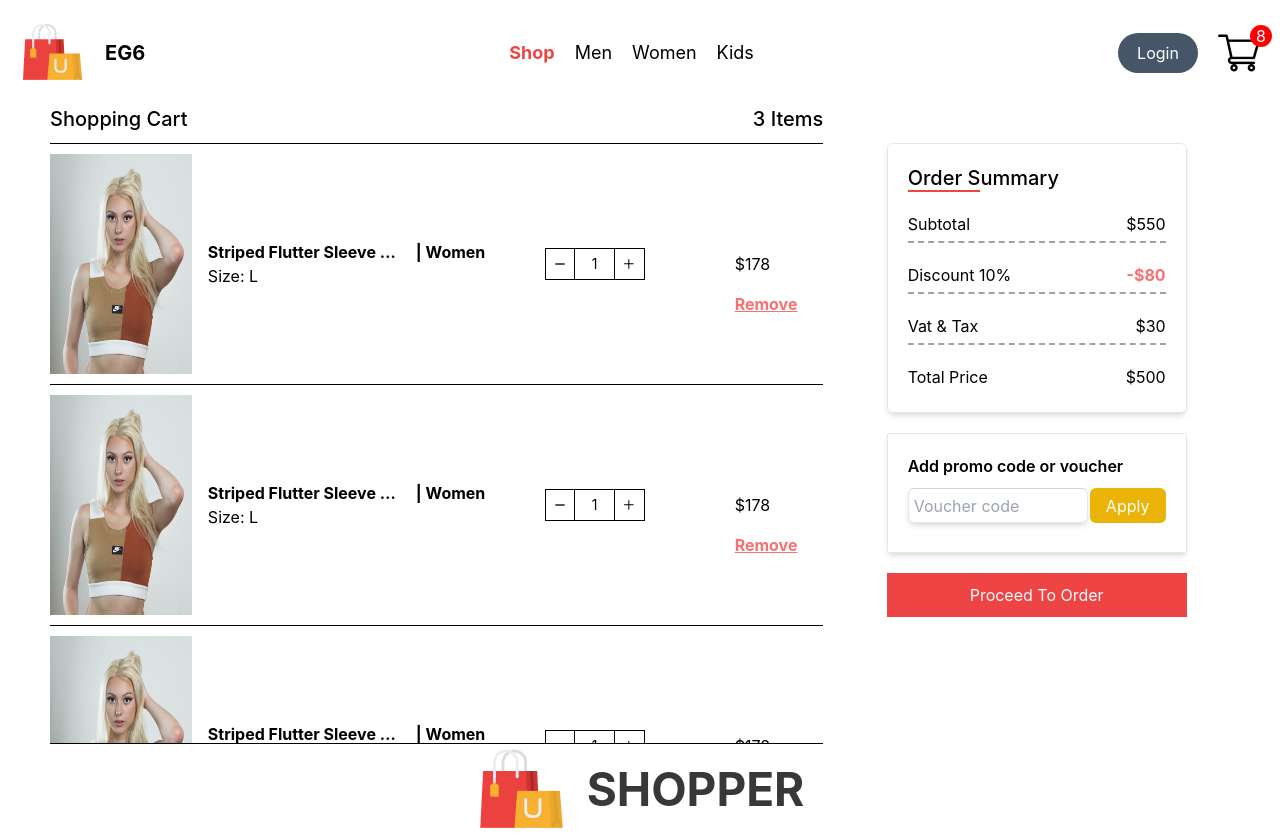
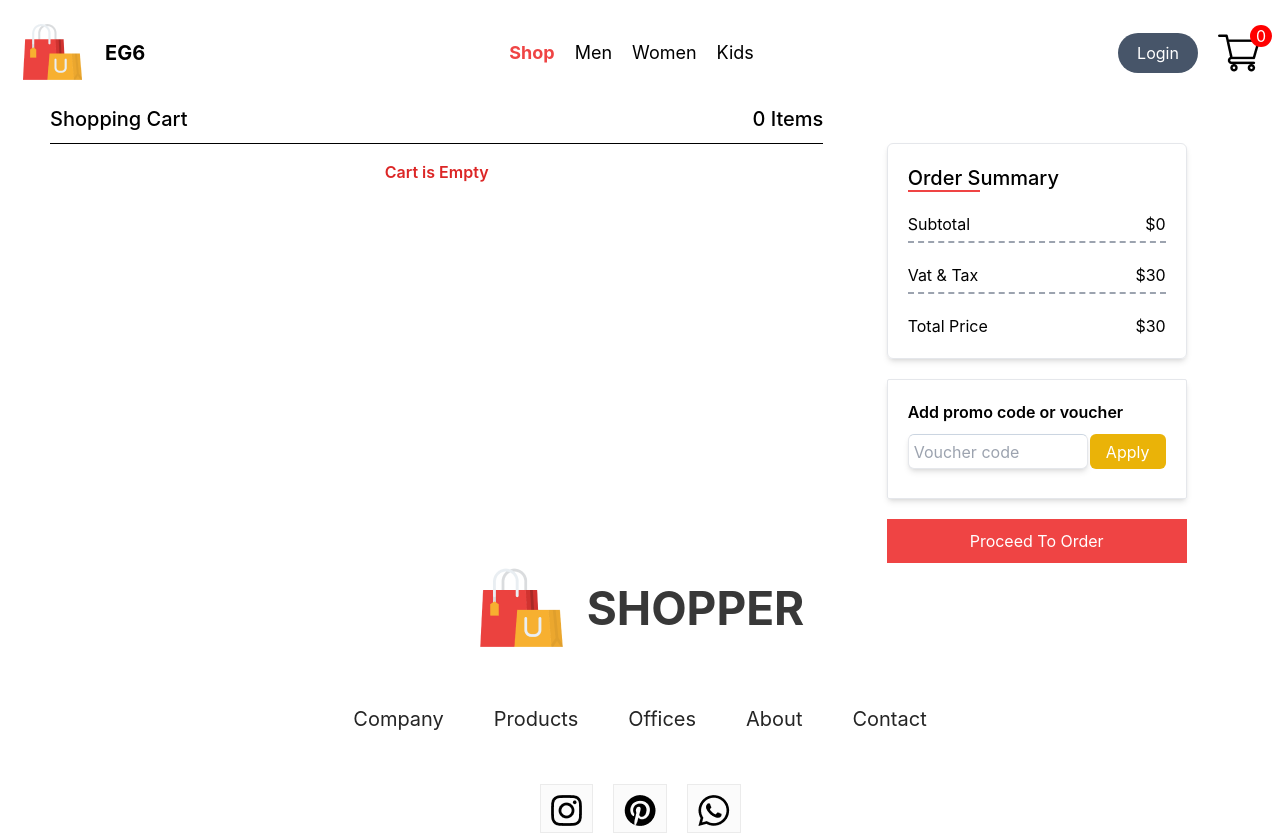
Before and after one commit to WeeHaw1812/Ecommerce-App-Group6, a React (Create React App) app in the folder frontend/: page /cart in a window 1280 px wide. Shown: the top 835 px of the page. Built offline with nearby package versions, Linux system fonts and the light colour scheme.

Commit message:
handle Cart

```diff
--- a/frontend/package.json
+++ b/frontend/package.json
@@ -11,6 +11,7 @@
     "react-icons": "^5.2.1",
     "react-router-dom": "^6.23.0",
     "react-scripts": "5.0.1",
+    "react-toastify": "^10.0.5",
     "web-vitals": "^2.1.4"
   },
   "scripts": {
--- a/frontend/src/Components/CartItems/CartItems.jsx
+++ b/frontend/src/Components/CartItems/CartItems.jsx
@@ -1,148 +1,169 @@
-import React, { useContext } from "react";
+import React, { useContext, useState } from "react";
 import "./CartItem.css";
 import { ShopContext } from "../../Context/ShopContext";
-import shirt from "../../Assets/product_3.png";
 import { RiSubtractFill } from "react-icons/ri";
 import { GoPlus } from "react-icons/go";
+import VoucherCode from "../VoucherCode/voucherCode";
+import { toast } from "react-toastify";
 
 const CartItems = () => {
-  const { all_product, cartItems, incProductCart, decProductCart, removeFromCart } =
-    useContext(ShopContext);
+  const {
+    all_product,
+    cartItems,
+    incProductCart,
+    decProductCart,
+    removeFromCart,
+    getTotalPrice,
+    getTotalItemsInCart,
+  } = useContext(ShopContext);
+  const [voucher, setVoucher] = useState("");
+  const [applyCode, setApplyCode] = useState("");
+  const handleApplyVoucher = () => {
+    if (voucher === "discount10" || voucher === "discount20" || voucher === "discount50") {
+      setApplyCode(voucher);
+      toast.success("Apply Voucher success");
+    } else {
+      setApplyCode("");
+      return toast.warning("Invalid or used code.");
+    }
+  };
+  const renderDiscount = () => {
+    if (applyCode === "discount10") {
+      return (
+        <div>
+          <VoucherCode code={10} />
+        </div>
+      );
+    } else if (applyCode === "discount20") {
+      return <VoucherCode code={20} />;
+    } else if (applyCode === "discount50") {
+      return <VoucherCode code={50} />;
+    } else {
+      return null;
+    }
+  };
+  const calculateFinalPrice = () => {
+    const totalPrice = getTotalPrice();
+    let discount = 0;
+
+    if (applyCode === "discount10") {
+      discount = 0.1;
+    } else if (applyCode === "discount20") {
+      discount = 0.2;
+    } else if (applyCode === "discount50") {
+      discount = 0.5;
+    }
+
+    const finalPrice = totalPrice - (totalPrice * discount) + 30;
+    return finalPrice;
+  };
+
+  const totalItems = getTotalItemsInCart();
+
   return (
     <div className="px-[50px] flex gap-[20px]">
       <div className="products w-2/3 ">
         <div className="w-full flex justify-between pb-[10px] border-b-black border-b-[1px] text-xl font-medium">
           <p>Shopping Cart</p>
-          <p>3 Items</p>
+          <p>{totalItems} Items</p>
         </div>
         {/**================Product Item ===============*/}
-        <div className="scroll-cart max-h-[600px] overflow-y-auto border-b-black border-b-[1px]">
-          <div className="w-full grid grid-cols-5 gap-4 items-center py-[10px] border-b-black border-b-[1px] last:border-none">
-            <img className="col-span-1 h-[220px]" src={shirt} alt="" />
+        {totalItems === 0 ? (
+          <p className="text-center py-4 text-red-600 font-semibold">Cart is Empty</p>
+        ) : (
+          <div className="scroll-cart max-h-[480px] overflow-y-auto border-b-black border-b-[1px]">
+            {all_product.map((e) => {
+              if (cartItems[e.id] > 0) {
+                return (
+                  <div
+                    key={e.id}
+                    className="w-full grid grid-cols-5 gap-4 items-center py-[10px] border-b-black border-b-[1px] last:border-none"
+                  >
+                    <img className="col-span-1 h-[220px]" src={e.image} alt="" />
                     <div className="flex flex-col col-span-2">
                       <div className="flex gap-2 items-center font-bold">
-                <p className="w-[200px] truncate">
-                  Striped Flutter Sleeve Overlap Collar Peplum Hem Blouse
-                </p>
+                        <p className="w-[200px] truncate">{e.name}</p>
                         <p>| Women</p>
                       </div>
                       <p>Size: L</p>
                     </div>
                     <div className="col-span-1 flex items-center justify-center">
                       <div className="control-quantity flex w-[100px] border-[1px] border-black">
-                <div className="flex items-center justify-center border-r-[1px] border-black w-[30px] h-[30px] cursor-pointer">
+                        <div
+                          onClick={() => {
+                            decProductCart(e.id);
+                          }}
+                          className="flex items-center justify-center border-r-[1px] border-black w-[30px] h-[30px] cursor-pointer"
+                        >
                           <RiSubtractFill />
                         </div>
-                <div className="w-[40px] h-[30px] text-sm flex justify-center items-center">1</div>
-                <div className="flex items-center justify-center border-l-[1px] border-black w-[30px] h-[30px] cursor-pointer">
+                        <div className="w-[40px] h-[30px] text-sm flex justify-center items-center">
+                          {cartItems[e.id]}
+                        </div>
+                        <div
+                          onClick={() => {
+                            incProductCart(e.id);
+                          }}
+                          className="flex items-center justify-center border-l-[1px] border-black w-[30px] h-[30px] cursor-pointer"
+                        >
                           <GoPlus />
                         </div>
                       </div>
                     </div>
                     <div className="col-span-1 flex items-center justify-center">
                       <p className="relative">
-                $178
-                <span className="absolute top-[40px] left-0 underline decoration-red-400 text-red-400 font-bold hover:decoration-red-500 hover:text-red-500 cursor-pointer">
+                        ${e.new_price * cartItems[e.id]}
+                        <span
+                          onClick={() => {
+                            removeFromCart(e.id);
+                          }}
+                          className="absolute top-[40px] left-0 underline decoration-red-400 text-red-400 font-bold hover:decoration-red-500 hover:text-red-500 cursor-pointer"
+                        >
                           Remove
                         </span>
                       </p>
                     </div>
                   </div>
-          <div className="w-full grid grid-cols-5 gap-4 items-center py-[10px] border-b-black border-b-[1px] last:border-none">
-            <img className="col-span-1 h-[220px]" src={shirt} alt="" />
-            <div className="flex flex-col col-span-2">
-              <div className="flex gap-2 items-center font-bold">
-                <p className="w-[200px] truncate">
-                  Striped Flutter Sleeve Overlap Collar Peplum Hem Blouse
-                </p>
-                <p>| Women</p>
+                );
+              }
+            })}
           </div>
-              <p>Size: L</p>
-            </div>
-            <div className="col-span-1 flex items-center justify-center">
-              <div className="control-quantity flex w-[100px] border-[1px] border-black">
-                <div className="flex items-center justify-center border-r-[1px] border-black w-[30px] h-[30px] cursor-pointer">
-                  <RiSubtractFill />
-                </div>
-                <div className="w-[40px] h-[30px] text-sm flex justify-center items-center">1</div>
-                <div className="flex items-center justify-center border-l-[1px] border-black w-[30px] h-[30px] cursor-pointer">
-                  <GoPlus />
-                </div>
-              </div>
-            </div>
-            <div className="col-span-1 flex items-center justify-center">
-              <p className="relative">
-                $178
-                <span className="absolute top-[40px] left-0 underline decoration-red-400 text-red-400 font-bold hover:decoration-red-500 hover:text-red-500 cursor-pointer">
-                  Remove
-                </span>
-              </p>
-            </div>
-          </div>
-          <div className="w-full grid grid-cols-5 gap-4 items-center py-[10px] border-b-black border-b-[1px] last:border-none">
-            <img className="col-span-1 h-[220px]" src={shirt} alt="" />
-            <div className="flex flex-col col-span-2">
-              <div className="flex gap-2 items-center font-bold">
-                <p className="w-[200px] truncate">
-                  Striped Flutter Sleeve Overlap Collar Peplum Hem Blouse
-                </p>
-                <p>| Women</p>
-              </div>
-              <p>Size: L</p>
-            </div>
-            <div className="col-span-1 flex items-center justify-center">
-              <div className="control-quantity flex w-[100px] border-[1px] border-black">
-                <div className="flex items-center justify-center border-r-[1px] border-black w-[30px] h-[30px] cursor-pointer">
-                  <RiSubtractFill />
-                </div>
-                <div className="w-[40px] h-[30px] text-sm flex justify-center items-center">1</div>
-                <div className="flex items-center justify-center border-l-[1px] border-black w-[30px] h-[30px] cursor-pointer">
-                  <GoPlus />
-                </div>
-              </div>
-            </div>
-            <div className="col-span-1 flex items-center justify-center">
-              <p className="relative">
-                $178
-                <span className="absolute top-[40px] left-0 underline decoration-red-400 text-red-400 font-bold hover:decoration-red-500 hover:text-red-500 cursor-pointer">
-                  Remove
-                </span>
-              </p>
-            </div>
-          </div>
-        </div>
+        )}
       </div>
       <div className="order w-1/3 flex flex-col items-center gap-[20px] pt-[38px]">
-        <div className="w-[300px] h-[270px] p-[20px] shadow-md border-[1px] rounded-md">
+        <div className="w-[300px] h-max p-[20px] shadow-md border-[1px] rounded-md">
           <p className="font-medium text-xl mb-[20px]">
             <span className="border-b-red-500 border-b-[2px]">Order S</span>ummary
           </p>
           <div className="flex flex-col gap-[20px]">
             <div className="border-dashed border-b-[2px] border-gray-400 pb-[5px] flex justify-between">
-              <p>Subtotal</p> <p>$550</p>
+              <p>Subtotal</p> <p>${getTotalPrice()}</p>
             </div>
-            <div className="border-dashed border-b-[2px] border-gray-400 pb-[5px] flex justify-between">
-              <p> Discount 10%</p> <p className="text-red-400 font-bold">-$80</p>
-            </div>
+            {/**Render voucherCode */}
+            {renderDiscount()}
             <div className="border-dashed border-b-[2px] border-gray-400 pb-[5px] flex justify-between">
               <p>Vat & Tax</p> <p>$30</p>
             </div>
             <div className="flex justify-between">
-              <p>Total Price</p> <p>$500</p>
+              <p>Total Price</p> <p>${calculateFinalPrice()}</p>
             </div>
           </div>
         </div>
-        <div className="w-[300px] h-[120px] p-[20px] shadow-md border-[1px] rounded-sm flex flex-col gap-[10px]">
+        <div className="voucher w-[300px] h-[120px] p-[20px] shadow-md border-[1px] rounded-sm flex flex-col gap-[10px]">
           <p className="font-semibold">Add promo code or voucher</p>
           <div className="flex items-center gap-[2px]">
             <input
               className="w-[180px] h-[35px] p-[5px] shadow-md border-[0.1px] border-t-slate-300 rounded-md"
               type="text"
               placeholder="Voucher code"
-              name=""
-              id=""
+              onChange={(e) => {
+                setVoucher(e.target.value);
+              }}
             />
-            <button className="w-[100px] h-[35px] bg-yellow-500 text-white p-[5px] rounded-md">
+            <button
+              onClick={handleApplyVoucher}
+              className="w-[100px] h-[35px] bg-yellow-500 text-white p-[5px] rounded-md"
+            >
               Apply
             </button>
           </div>
--- a/frontend/src/Components/Navbar/Navbar.jsx
+++ b/frontend/src/Components/Navbar/Navbar.jsx
@@ -1,10 +1,12 @@
-import React, { useState } from "react";
+import React, { useContext, useState } from "react";
 import "./Navbar.css";
 import { Link } from "react-router-dom";
 import logo from "../../Assets/logo.png";
 import cart from "../../Assets/cart_icon.png";
+import { ShopContext } from "../../Context/ShopContext";
 const Navbar = () => {
   const [selectTab, setSelectTab] = useState("Shop");
+  const { getTotalItemsInCart } = useContext(ShopContext);
   return (
     <div className="w-full flex items-center justify-between p-[20px]">
       <Link to="/">
@@ -55,7 +57,7 @@ const Navbar = () => {
         </Link>
         <Link to={"/cart"}>
           <img className="cart cursor-pointer" src={cart} alt="" />
-          <span className="cart-count">8</span>
+          <span className="cart-count">{getTotalItemsInCart()}</span>
         </Link>
       </div>
     </div>
--- /dev/null
+++ b/frontend/src/Components/VoucherCode/voucherCode.jsx
@@ -0,0 +1,13 @@
+import React, { useContext, useState } from "react";
+import { ShopContext } from "../../Context/ShopContext";
+
+const VoucherCode = ({ code }) => {
+  const { voucherCode } = useContext(ShopContext);
+  return (
+    <div className="border-dashed border-b-[2px] border-gray-400 pb-[5px] flex justify-between">
+      <p> Discount {code}%</p> <p className="text-red-400 font-bold">-${voucherCode(code)}</p>
+    </div>
+  );
+};
+
+export default VoucherCode;
--- a/frontend/src/Context/ShopContext.jsx
+++ b/frontend/src/Context/ShopContext.jsx
@@ -32,7 +32,25 @@ const ShopContextProvider = (props) => {
     setCartItems((prev) => ({ ...prev, [itemId]: prev[itemId] - 1 }));
   };
 
-  console.log(cartItems);
+  const getTotalPrice = () => {
+    let totalPrice = 0;
+    for (const item in cartItems) {
+      if (cartItems[item] > 0) {
+        const itemInfo = all_product.find((product) => product.id === Number(item));
+        if (itemInfo) {
+          totalPrice += itemInfo.new_price * cartItems[item];
+        }
+      }
+    }
+    return totalPrice;
+  };
+  const voucherCode = (code) => {
+    return getTotalPrice() * (code / 100);
+  };
+  // Ví dụ, nếu cartItems là {0: 2, 1: 0, 2: 3}, thì Object.values(cartItems) sẽ trả về [2, 0, 3].
+  const getTotalItemsInCart = () => {
+    return Object.values(cartItems).filter((itemCount) => itemCount > 0).length;
+  };
   const contextValue = {
     all_product,
     cartItems,
@@ -40,6 +58,9 @@ const ShopContextProvider = (props) => {
     decProductCart,
     addToCart,
     removeFromCart,
+    getTotalPrice,
+    voucherCode,
+    getTotalItemsInCart,
   };
 
   return <ShopContext.Provider value={contextValue}>{props.children}</ShopContext.Provider>;
--- a/frontend/src/index.js
+++ b/frontend/src/index.js
@@ -4,11 +4,14 @@ import "./index.css";
 import App from "./App";
 import reportWebVitals from "./reportWebVitals";
 import ShopContextProvider from "./Context/ShopContext";
+import { ToastContainer } from "react-toastify";
+import "react-toastify/dist/ReactToastify.css";
 
 const root = ReactDOM.createRoot(document.getElementById("root"));
 root.render(
   <ShopContextProvider>
     <App />
+    <ToastContainer />
   </ShopContextProvider>
 );
 
```
Also changed, not shown: 1 other file (tests, documents, lock files or other folders). Lines whose indentation alone changed are shown as unchanged.
